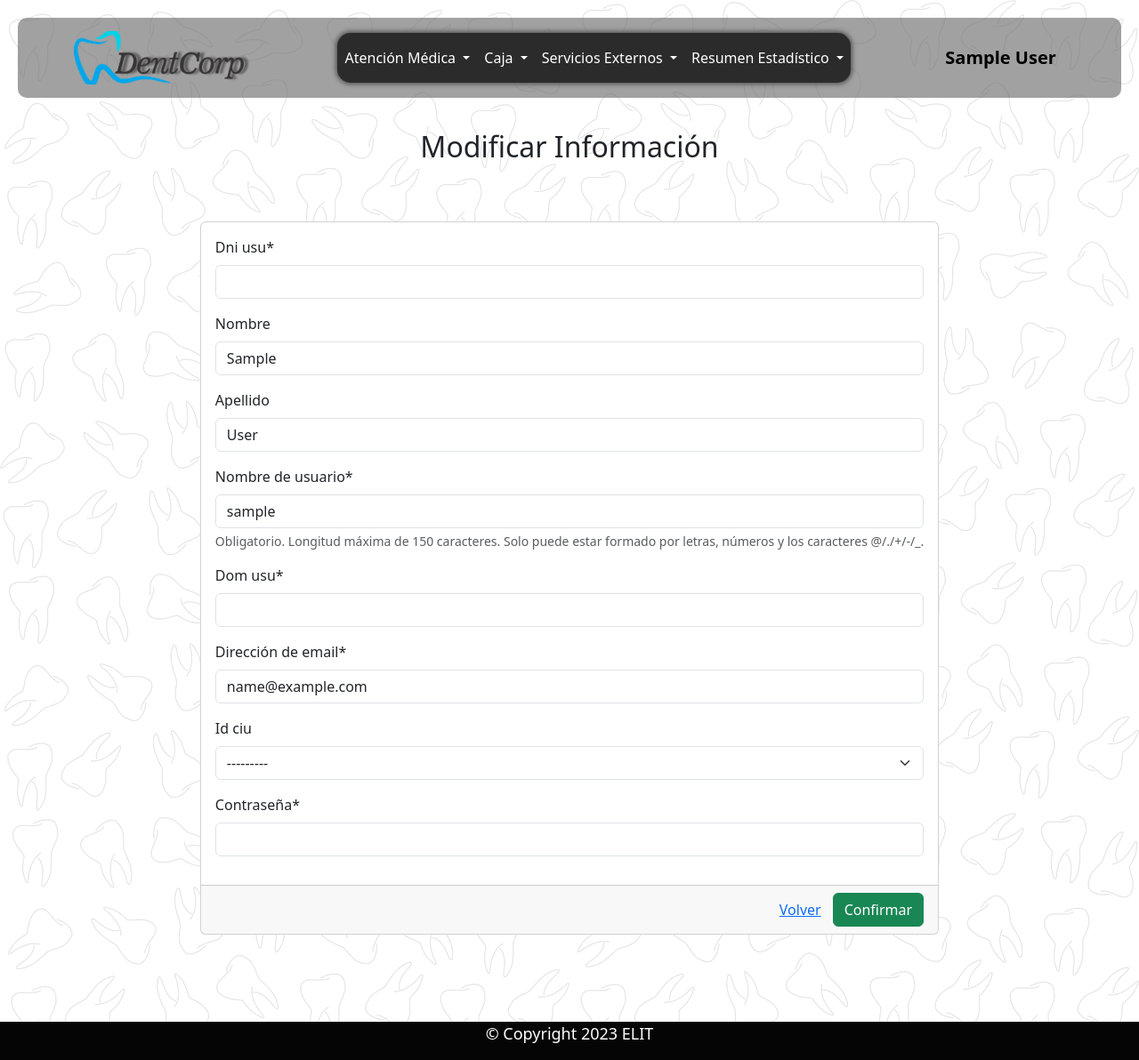
After one commit to GastonCamu/DentCorp, a Django app: page /DentCorp/pacientes/modificar/1/ in a window 1280 px wide. The commit adds this page. Shown: the whole page at 89% size. Run offline with Django 4.2, Linux system fonts and the light colour scheme; the visitor is signed in with stand-in values (Sample User, id 1); data comes from the database, SQL or seed files in the repository; data that the repository does not hold is empty; some libraries are stand-ins or nearby versions.

Commit message:
modificar paciente listo

```diff
--- a/DentCorp/settings.py
+++ b/DentCorp/settings.py
@@ -97,7 +97,7 @@ DATABASES = {
         'ENGINE': 'django.db.backends.mysql',
         'NAME': 'dentcorp',
         'USER': 'root',
-        'PASSWORD': '',
+        'PASSWORD': '12345678',
         'HOST': 'localhost',
         'PORT': '3306'
     }
--- /dev/null
+++ b/DentCorpApp/templates/atencion-medica/pacientes/pacientes_update.html
@@ -0,0 +1,14 @@
+{% extends "base.html" %}
+
+{% block title %} Modificación de Pacientes {% endblock %}
+
+{% block content %}
+    <h1 class="my-3">Modificar Información</h1>
+    <hr>
+
+    <div class="row mt-3 mb-5">
+        <div class="col-12">
+            {% include "partials/form.html" %}
+        </div>
+    </div>
+{% endblock %}
--- a/DentCorpApp/templates/partials/form.html
+++ b/DentCorpApp/templates/partials/form.html
@@ -13,7 +13,7 @@
         </a>
 
         <button type="submit" class="btn btn-success mr-1">
-            <i class="fas fa-save mr-1"></i> Reservar
+            <i class="fas fa-save mr-1"></i> Confirmar
         </button>
     </div>
 </form>
--- a/DentCorpApp/urls.py
+++ b/DentCorpApp/urls.py
@@ -1,6 +1,6 @@
 from django.urls import path
 from DentCorpApp import views
-from .views import ConsultoriosListView, PacientesListView, EspecialidadesListView, ServiciosOdontologicosListView, PacientesListView,PacientesCreateView , TurnosDeleteView, TurnosListView, TurnosCreateView, TurnosUpdateView
+from .views import ConsultoriosListView, PacientesListView, PacientesUpdateView,EspecialidadesListView, ServiciosOdontologicosListView, PacientesListView,PacientesCreateView , TurnosDeleteView, TurnosListView, TurnosCreateView, TurnosUpdateView
 urlpatterns = [
     path('base', views.base, name= "base"),
     path('ajustes', views.ajustes, name = "ajustes"),
@@ -17,5 +17,6 @@ urlpatterns = [
     path('turno/cancelar/<pk>/', TurnosDeleteView.as_view(), name="turno_delete"),
 
     path('pacientes/', PacientesListView.as_view(), name="pacientes"),
-    path('pacientes/registrar/', PacientesCreateView.as_view(), name="pacientes_create"),
+    path('pacientes/registrar/', PacientesCreateView.as_view(), name="paciente_create"),
+    path('pacientes/modificar/<pk>/', PacientesUpdateView.as_view(), name="paciente_update"),
 ]
--- a/DentCorpApp/views.py
+++ b/DentCorpApp/views.py
@@ -28,7 +28,7 @@ class PacientesListView(ListView):
     template_name = 'atencion-medica/pacientes/pacientes.html'
     context_object_name = 'users'
     def get_queryset(self):
-        # Filtra los usuarios excluyendo aquellos que son superusuarios
+
         return User.objects.filter(is_superuser=False, groups__name='paciente')
 
 class PacientesCreateView(PermissionRequiredMixin,LoginRequiredMixin, CreateView):
@@ -40,21 +40,22 @@ class PacientesCreateView(PermissionRequiredMixin,LoginRequiredMixin, CreateView
     permission_required = ('DentCorpApp.add_user',)
     fields = ['dni_usu', 'first_name', 'last_name', 'username','dom_usu', 'email', 'id_ciu', 'password']
 
-# from .forms import CustomUserChangeForm
+    def form_valid(self, form):
+        messages.success(self.request, self.success_message)
+        return super().form_valid(form)
 
+class PacientesUpdateView(PermissionRequiredMixin,LoginRequiredMixin, UpdateView):
+    model = User
+    template_name = 'atencion-medica/pacientes/pacientes_update.html'
+    fields = '__all__'
+    success_url = reverse_lazy('pacientes')
+    success_message = "Los datos del paciente se han actualizado con éxito"
+    permission_required = 'DentCorpApp.change_user'
+    fields = ['dni_usu', 'first_name', 'last_name', 'username','dom_usu', 'email', 'id_ciu', 'password']
 
-# from django.http import JsonResponse
-# from django.contrib.auth.hashers import check_password
-
-
-# class UserListView(PermissionRequiredMixin, LoginRequiredMixin, ListView):
-#     model = User
-#     template_name = 'partials/navbar.html'
-#     context_object_name = 'users'
-
-#     def get_queryset(self):
-#         return User.objects.filter(id=self.request.user.id)
-
+    def form_valid(self,form):
+        messages.success(self.request, self.success_message)
+        return super().form_valid(form)
 
 @login_required
 def base(request):
@@ -129,15 +130,7 @@ def consultorios(request):
     template_name = 'atencion-medica/consultorios.html'
     return render(request, template_name)
 
-# class PacientesListView(PermissionRequiredMixin,LoginRequiredMixin, ListView):
-#     model = User
-#     template_name = 'atencion-medica/pacientes.html'
-#     context_object_name = 'usuarios'
-#     permission_required = ('DentCorpApp.view_user',)
 
-#     def get_context_data(self, **kwargs):
-#         context = super().get_context_data(**kwargs)
-#         return context
 
 class TurnosListView(PermissionRequiredMixin,LoginRequiredMixin, ListView):
     model = Turnos
@@ -226,42 +219,3 @@ class ServiciosOdontologicosListView(LoginRequiredMixin, ListView):
     model = ServiciosOdontologicos
     template_name='atencion-medica/servicios-odontologicos.html'
     context_object_name = 'servicios'
-
-
-# class TurnosDetailView(LoginRequiredMixin, DetailView):
-#     model = Turnos
-#     template_name = 'templates/turnos_detail.html'
-#     context_object_name = 'det_turno'
-
-# class TurnosCreateView(LoginRequiredMixin, CreateView):
-#     model = Turnos
-#     template_name = 'templates/turnos_create.html'
-#     fields = '__all__'
-#     success_url = reverse_lazy('turnos_list')
-#     success_message = "El turno se ha reservado con éxito."
-
-#     def form_valid(self, form):
-#         messages.success(self.request, self.success_message)
-#         return super().form_valid(form)
-
-# class TurnosUpdateView(LoginRequiredMixin, UpdateView):
-#     model = Turnos
-#     template_name = 'template/turnos_update.html'
-#     fields = '__all__'
-#     success_url = reverse_lazy('turnos_list')
-#     success_message = "El turno se ha actualizado con éxito"
-
-#     def form_valid(self,form):
-#         messages.success(self.request, self.success_message)
-#         return super().form_valid(form)
-
-# class TurnosDeleteView(LoginRequiredMixin, DeleteView):
-#     model = Turnos
-#     template_name = 'template/turnos_confirm_delete.html'
-#     fields = '__all__'
-#     success_url = reverse_lazy('turnos_list')
-#     success_message = "El turno se ha eliminado con éxito"
-
-#     def form_valid(self,form):
-#         messages.success(self.request, self.success_message)
-#         return super().form_valid(form)
```
Also changed, not shown: DentCorpApp/templates/atencion-medica/pacientes/pacientes.html (+6 -9 lines).
